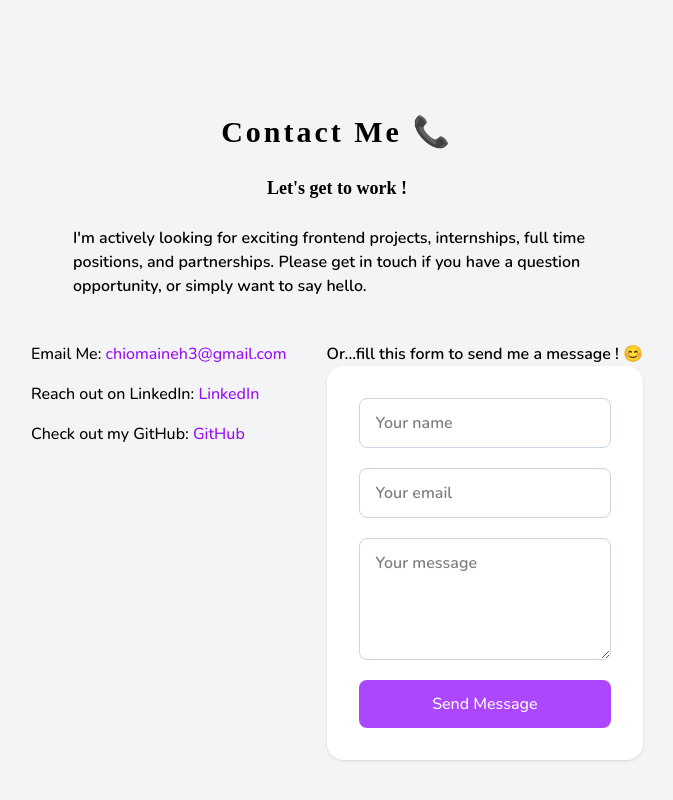
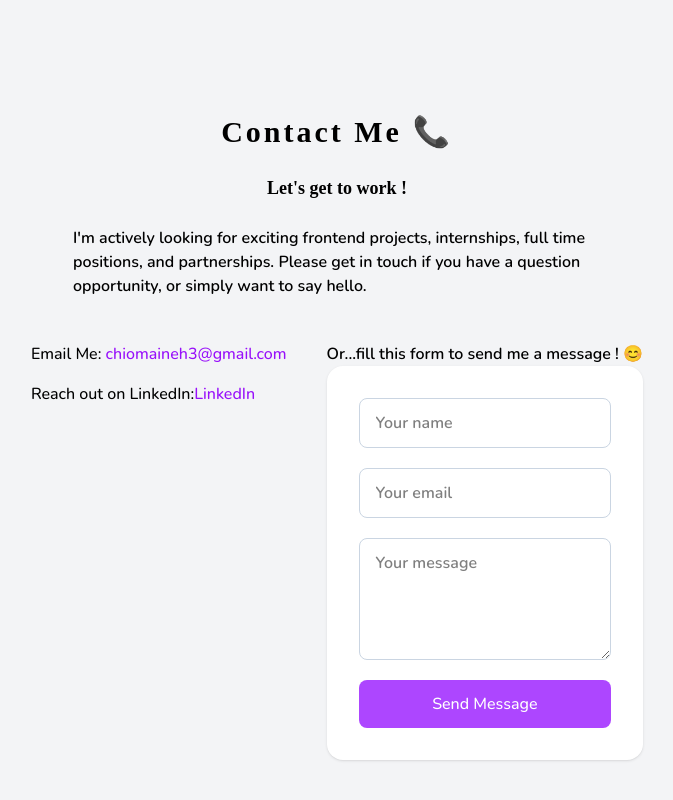
Before and after one commit to chiomaineh/chi-portfolio, a React (Vite) app: page / in a window 1280 px wide. Shown: the part 1950-2750 px from the top of the page, without its empty margins (303-976 px from the left). Built offline with nearby package versions, Linux system fonts and the light colour scheme; a web font is replaced by a local one.

Commit message:
editing contact section

```diff
--- a/src/components/Contact.tsx
+++ b/src/components/Contact.tsx
@@ -77,22 +77,22 @@ function Contact() {
               className="text-purple-600 font-medium hover:underline"
             >
               <span className="text-black hover:no-underline">
-                Reach out on LinkedIn:{" "}
+                Reach out on LinkedIn:
               </span>
               LinkedIn
             </a>
 
-            <a
+            {/* <a
               href="https://github.com/chiomaineh"
               target="_blank"
               rel="noopener noreferrer"
               className="text-purple-600 font-medium hover:underline"
             >
               <span className="text-black hover:no-underline">
-                Check out my GitHub:{" "}
+                Check out my GitHub:
               </span>
               GitHub
-            </a>
+            </a> */}
           </div>
 
           {/* Right side */}
```
